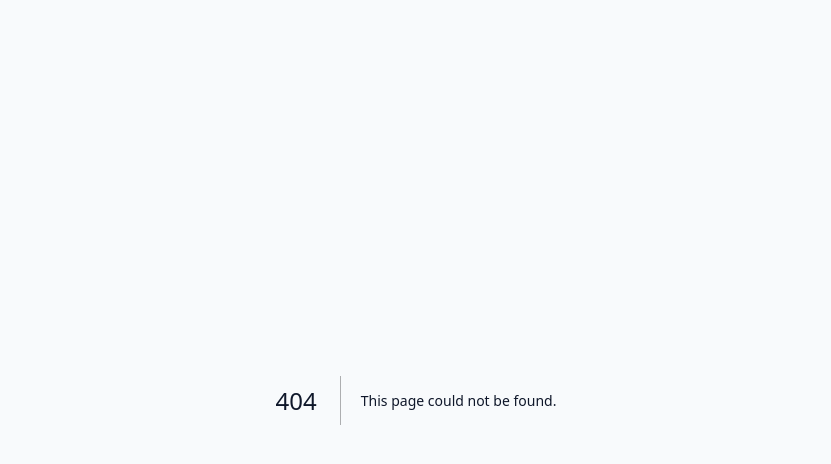
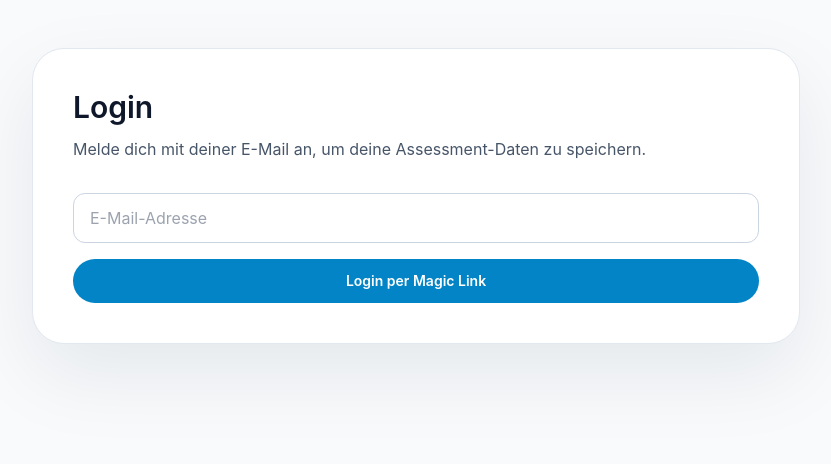
Before and after one commit to parsan21/HospitalHeatTolerance, a Next.js app: page /login in a window 1280 px wide. Before the commit this address had no page. Shown: the top 464 px of the page, without its empty margins (224-1055 px from the left). Built offline with nearby package versions, Linux system fonts and the light colour scheme; no server answers.

Commit message:
integrated supabase

```diff
--- /dev/null
+++ b/app/api/supabase/route.ts
@@ -0,0 +1,33 @@
+import { NextRequest, NextResponse } from 'next/server';
+import { createClient } from '@supabase/supabase-js';
+
+const supabaseUrl = process.env.NEXT_PUBLIC_SUPABASE_URL;
+const supabaseKey = process.env.SUPABASE_SERVICE_ROLE_KEY;
+
+if (!supabaseUrl || !supabaseKey) {
+  throw new Error('Supabase environment variables are not set.');
+}
+
+const supabaseAdmin = createClient(supabaseUrl, supabaseKey);
+
+export async function POST(request: NextRequest) {
+  const { answers, score, userId } = await request.json();
+
+  if (!userId) {
+    return NextResponse.json({ error: 'Unauthorized' }, { status: 401 });
+  }
+
+  const { data, error } = await supabaseAdmin.from('assessments').insert([
+    {
+      user_id: userId,
+      score,
+      answers,
+    },
+  ]);
+
+  if (error) {
+    return NextResponse.json({ error: error.message }, { status: 500 });
+  }
+
+  return NextResponse.json({ data });
+}
--- /dev/null
+++ b/app/assessment/page.tsx
@@ -0,0 +1,48 @@
+import { cookies } from 'next/headers';
+import { createServerComponentClient } from '@supabase/auth-helpers-nextjs';
+import { supabase } from '../../lib/supabaseClient';
+
+export const dynamic = 'force-dynamic';
+
+export default async function AssessmentPage() {
+  const supabaseServer = createServerComponentClient({ cookies });
+  const {
+    data: { session },
+  } = await supabaseServer.auth.getSession();
+
+  if (!session?.user) {
+    return (
+      <main className="min-h-screen bg-slate-50 px-6 py-12 sm:px-10">
+        <div className="mx-auto max-w-3xl rounded-[2rem] border border-slate-200 bg-white p-10 shadow-[0_30px_80px_rgba(15,23,42,0.08)]">
+          <h1 className="text-3xl font-semibold text-slate-900">Nicht angemeldet</h1>
+          <p className="mt-4 text-slate-600">Bitte melde dich zuerst an, um deine Assessment-Daten zu sehen.</p>
+        </div>
+      </main>
+    );
+  }
+
+  const { data } = await supabase
+    .from('assessments')
+    .select('id,score,created_at')
+    .eq('user_id', session.user.id)
+    .order('created_at', { ascending: false })
+    .limit(1)
+    .single();
+
+  return (
+    <main className="min-h-screen bg-slate-50 px-6 py-12 sm:px-10">
+      <div className="mx-auto max-w-3xl rounded-[2rem] border border-slate-200 bg-white p-10 shadow-[0_30px_80px_rgba(15,23,42,0.08)]">
+        <h1 className="text-3xl font-semibold text-slate-900">Assessment</h1>
+        {data ? (
+          <div className="mt-6 rounded-3xl bg-slate-50 p-6 text-slate-700">
+            <p className="text-lg font-semibold">Letztes Ergebnis</p>
+            <p className="mt-3 text-sm text-slate-600">Score: {data.score}</p>
+            <p className="mt-1 text-sm text-slate-600">Datum: {new Date(data.created_at).toLocaleString()}</p>
+          </div>
+        ) : (
+          <p className="mt-6 text-slate-600">Keine Assessment-Daten gefunden.</p>
+        )}
+      </div>
+    </main>
+  );
+}
--- /dev/null
+++ b/app/login/page.tsx
@@ -0,0 +1,50 @@
+'use client';
+
+import { useState } from 'react';
+import { useRouter } from 'next/navigation';
+import { supabase } from '../../lib/supabaseClient';
+
+export default function LoginPage() {
+  const [email, setEmail] = useState('');
+  const [message, setMessage] = useState('');
+  const router = useRouter();
+
+  const handleLogin = async () => {
+    setMessage('Login wird vorbereitet...');
+    const { error } = await supabase.auth.signInWithOtp({ email });
+
+    if (error) {
+      setMessage(`Fehler: ${error.message}`);
+      return;
+    }
+
+    setMessage('Login-Link gesendet. Bitte prüfe deine E-Mails.');
+  };
+
+  return (
+    <main className="min-h-screen bg-slate-50 px-6 py-12 sm:px-10">
+      <div className="mx-auto max-w-3xl rounded-[2rem] border border-slate-200 bg-white p-10 shadow-[0_30px_80px_rgba(15,23,42,0.08)]">
+        <h1 className="text-3xl font-semibold text-slate-900">Login</h1>
+        <p className="mt-3 text-slate-600">Melde dich mit deiner E-Mail an, um deine Assessment-Daten zu speichern.</p>
+
+        <div className="mt-8 flex flex-col gap-4">
+          <input
+            type="email"
+            placeholder="E-Mail-Adresse"
+            value={email}
+            onChange={(event) => setEmail(event.target.value)}
+            className="rounded-xl border border-slate-300 px-4 py-3 text-slate-900 outline-none transition focus:border-sky-500"
+          />
+          <button
+            type="button"
+            onClick={handleLogin}
+            className="rounded-full bg-sky-600 px-6 py-3 text-sm font-semibold text-white transition hover:bg-sky-700"
+          >
+            Login per Magic Link
+          </button>
+          {message ? <p className="text-sm text-slate-600">{message}</p> : null}
+        </div>
+      </div>
+    </main>
+  );
+}
--- a/components/HomepageSections.tsx
+++ b/components/HomepageSections.tsx
@@ -1,18 +1,18 @@
 "use client";
 
-import { useState } from 'react';
+import { useRouter } from 'next/navigation';
 import { FeatureCard } from './FeatureCard';
 import { HeroSection } from './HeroSection';
 
 export function HomepageSections() {
-  const [statusMessage, setStatusMessage] = useState('');
+  const router = useRouter();
 
   const handleStartAssessment = () => {
-    setStatusMessage('Das Assessment wird vorbereitet...');
+    router.push('/assessment');
   };
 
   const handleLearnMore = () => {
-    setStatusMessage('Weitere Informationen werden geladen...');
+    router.push('/login');
   };
 
   return (
@@ -21,16 +21,10 @@ export function HomepageSections() {
         title="Willkommen zur Basisversion der Plattform"
         subtitle="Dies ist die visuelle Startseite. Hier siehst du das grundlegende Layout ohne funktionale Logik. Später werden Assessment, Score-Dashboard und Empfehlungen ergänzt."
         primaryActionLabel="Assessment starten"
-        secondaryActionLabel="Mehr erfahren"
+        secondaryActionLabel="Login"
         onPrimaryAction={handleStartAssessment}
         onSecondaryAction={handleLearnMore}
       />
-
-      {statusMessage ? (
-        <div className="rounded-3xl border border-sky-200 bg-sky-50 px-6 py-4 text-slate-800 shadow-sm">
-          {statusMessage}
-        </div>
-      ) : null}
 
       <section className="grid gap-6 lg:grid-cols-3">
         <FeatureCard
--- /dev/null
+++ b/lib/supabaseClient.ts
@@ -0,0 +1,10 @@
+import { createClient } from '@supabase/supabase-js';
+
+const supabaseUrl = process.env.NEXT_PUBLIC_SUPABASE_URL;
+const supabaseKey = process.env.NEXT_PUBLIC_SUPABASE_ANON_KEY;
+
+if (!supabaseUrl || !supabaseKey) {
+  throw new Error('Supabase environment variables are not set.');
+}
+
+export const supabase = createClient(supabaseUrl, supabaseKey);
--- a/package.json
+++ b/package.json
@@ -8,6 +8,9 @@
     "start": "next start"
   },
   "dependencies": {
+    "@supabase/auth-helpers-nextjs": "^0.7.7",
+    "@supabase/auth-helpers-react": "^0.6.5",
+    "@supabase/supabase-js": "^2.29.0",
     "next": "14.2.5",
     "react": "18.3.1",
     "react-dom": "18.3.1"
```
